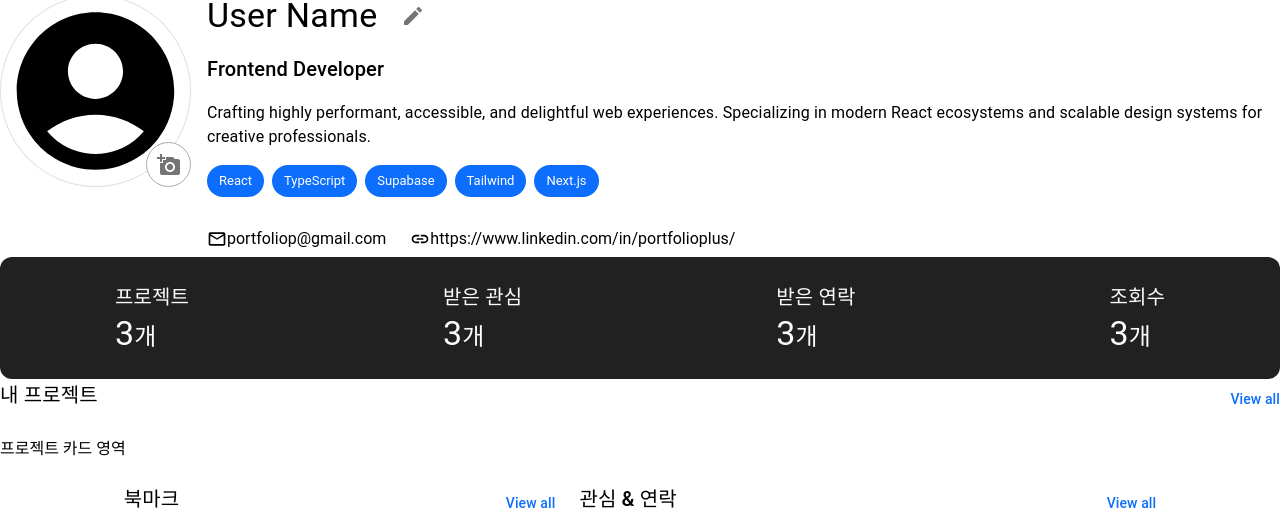
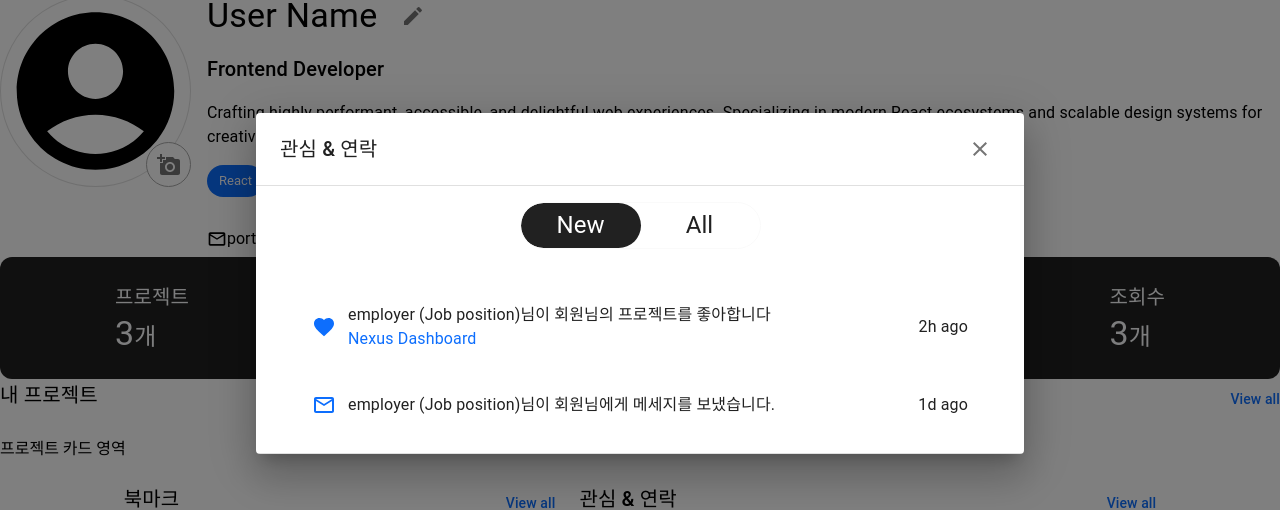
Before and after one commit to raspbsb/EST_FE_13_3rd_Project, a React (Vite) app in the folder app/: page /mypage in a window 1280 px wide. Both pictures are taken after a click on the button "View all". Shown: the part 117-627 px from the top of the page. Built offline with nearby package versions, Linux system fonts and the light colour scheme.

Commit message:
feat: add ContactDialog component

```diff
--- /dev/null
+++ b/app/src/components/mypage/ContactDialog.jsx
@@ -0,0 +1,127 @@
+import { useState } from 'react';
+import ContactCard from './ContactCard';
+
+import { useTheme } from '@mui/material/styles';
+import useMediaQuery from '@mui/material/useMediaQuery';
+import Dialog from '@mui/material/Dialog';
+import DialogTitle from '@mui/material/DialogTitle';
+import DialogContent from '@mui/material/DialogContent';
+import IconButton from '@mui/material/IconButton';
+import ToggleButtonGroup from '@mui/material/ToggleButtonGroup';
+import ToggleButton from '@mui/material/ToggleButton';
+import List from '@mui/material/List';
+import Box from '@mui/material/Box';
+
+import { CloseIcon } from '../../lib/icons';
+
+export default function ContactDialog({ open, onClose }) {
+  const theme = useTheme();
+  const fullScreen = useMediaQuery(theme.breakpoints.down('md'));
+
+  const [filter, setFilter] = useState('new');
+
+  const handleChange = (e, value) => {
+    if (value !== null) {
+      setFilter(value);
+    }
+  };
+
+  // 임시 데이터
+  const contacts = [
+    {
+      id: 1,
+      type: 'like',
+      sender: 'employer (Job position)',
+      projectTitle: 'Nexus Dashboard',
+      createdAt: '2h ago',
+      isRead: false,
+    },
+    {
+      id: 2,
+      type: 'message',
+      sender: 'employer (Job position)',
+      createdAt: '1d ago',
+      isRead: false,
+    },
+    {
+      id: 3,
+      type: 'like',
+      sender: 'employer (Job position)',
+      projectTitle: 'Nexus Dashboard',
+      createdAt: '2h ago',
+      isRead: true,
+    },
+  ];
+
+  const filteredContacts = filter === 'new' ? contacts.filter(contact => !contact.isRead) : contacts;
+
+  return (
+    <Dialog fullScreen={fullScreen} open={open} onClose={onClose} maxWidth="sm" fullWidth aria-labelledby="알람 모달">
+      <DialogTitle
+        sx={{
+          display: 'flex',
+          justifyContent: 'space-between',
+          alignItems: 'center',
+        }}
+      >
+        관심 & 연락
+        <IconButton onClick={onClose}>
+          <CloseIcon />
+        </IconButton>
+      </DialogTitle>
+
+      <DialogContent dividers>
+        <Box
+          sx={{
+            display: 'flex',
+            justifyContent: 'center',
+            mb: 4,
+          }}
+        >
+          <ToggleButtonGroup
+            value={filter}
+            exclusive
+            onChange={handleChange}
+            sx={{
+              border: '1px solid',
+              borderColor: '#fafafa',
+              borderRadius: '999px',
+              overflow: 'hidden',
+
+              '& .MuiToggleButton-root': {
+                width: 120,
+                height: 45,
+
+                border: 0,
+                borderRadius: 6,
+
+                textTransform: 'none',
+                typography: 'h5',
+                color: 'text.primary',
+
+                '&:hover': {
+                  bgcolor: 'transparent',
+                },
+              },
+
+              '& .Mui-selected': {
+                bgcolor: '#212121 !important',
+                color: '#fff !important',
+              },
+            }}
+          >
+            <ToggleButton value="new">New</ToggleButton>
+
+            <ToggleButton value="all">All</ToggleButton>
+          </ToggleButtonGroup>
+        </Box>
+
+        <List disablePadding>
+          {filteredContacts.map(contact => (
+            <ContactCard key={contact.id} item={contact} />
+          ))}
+        </List>
+      </DialogContent>
+    </Dialog>
+  );
+}
--- a/app/src/components/mypage/ContactSection.jsx
+++ b/app/src/components/mypage/ContactSection.jsx
@@ -1,10 +1,12 @@
 import { NavLink } from 'react-router-dom';
 import ContactCard from './ContactCard';
+import ContactDialog from './ContactDialog';
 
 import List from '@mui/material/List';
 import Box from '@mui/material/Box';
 import Text from '@mui/material/Typography';
 import Link from '@mui/material/Link';
+import { useState } from 'react';
 
 export default function ContactSection() {
   //임시데이터
@@ -27,17 +29,22 @@ export default function ContactSection() {
     },
   ];
 
+  // dialog 열기
+  const [openContact, setOpenContact] = useState(false);
+
   return (
-    <Box component='section' sx={{}}>
+    <Box component="section">
       <Box sx={{ display: 'flex', justifyContent: 'space-between', alignItems: 'flex-end' }}>
-        <Text variant='h6'>관심 & 연락</Text>
-        <Link component='button' underline='hover' variant='subtitle2'>
+        <Text variant="h6">관심 & 연락</Text>
+        <Link component="button" underline="hover" variant="subtitle2" onClick={() => setOpenContact(true)}>
           View all
         </Link>
+        {/* Dialog 컴포넌트*/}
+        <ContactDialog open={openContact} onClose={() => setOpenContact(false)} />
       </Box>
       <List>
         {notifications.map(item => (
-          <ContactCard key={item.id} item={item} />
+          <ContactCard key={item.id} item={item} onClick={() => handleMessage(item)} />
         ))}
       </List>
     </Box>
```
